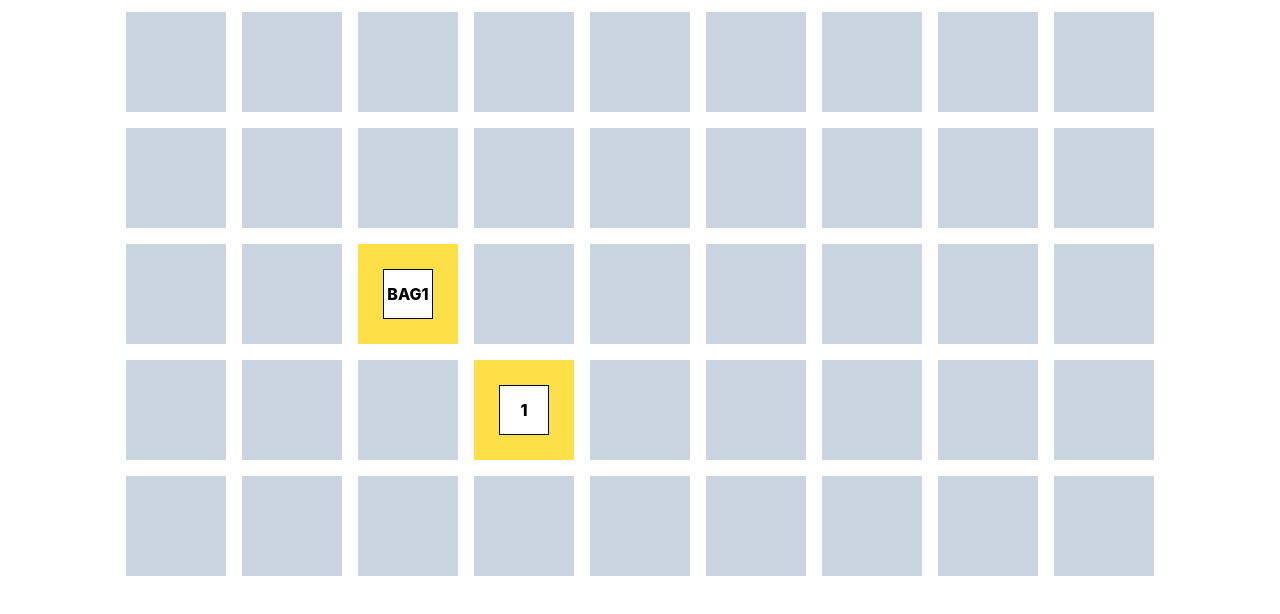
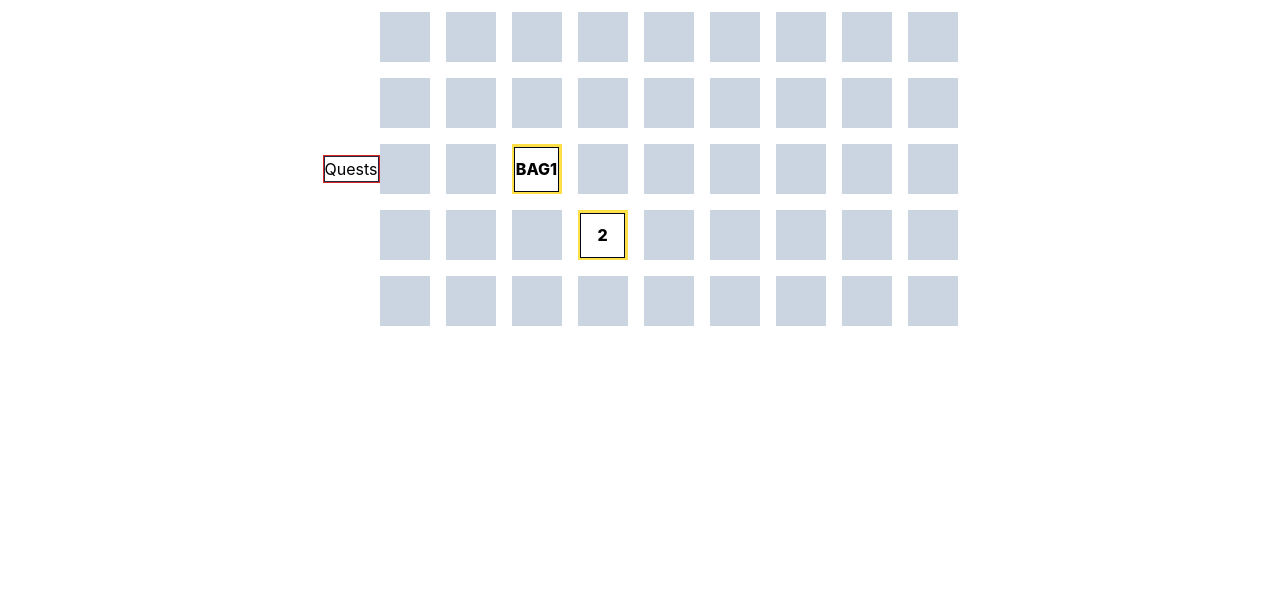
Before and after one commit to galih9/merge-react, a React (Vite) app: page / in a window 1280 px wide. Shown: the top 614 px of the page. Built offline with nearby package versions, Linux system fonts and the light colour scheme.

Commit message:
update logic merging

```diff
--- a/src/pages/box/empty.tsx
+++ b/src/pages/box/empty.tsx
@@ -5,11 +5,12 @@ interface IProps {
   name: string
   index: number
   boxId: string
+  type?: string
 }
-export const EmptyBox: FC<IProps> = ({ name, index, boxId }) => {
-  const [{ canDrop, isOver }, drop] = useDrop(() => ({
+export const EmptyBox: FC<IProps> = ({ name, index, boxId,type }) => {
+  const [{ canDrop }, drop] = useDrop(() => ({
     accept: "obj",
-    drop: () => ({ name: name, index: index }),
+    drop: () => ({ name: name, index: index, type: type }),
     collect: monitor => ({
       isOver: monitor.isOver(),
       canDrop: monitor.canDrop(),
@@ -20,7 +21,7 @@ export const EmptyBox: FC<IProps> = ({ name, index, boxId }) => {
     <>
       <div
         ref={drop}
-        className={`${boxId} h-[100px] w-[100px] ${canDrop ? "bg-lime-300" : "bg-slate-300"} `}
+        className={`${boxId} h-[50px] w-[50px] ${canDrop ? "bg-lime-300" : "bg-slate-300"} `}
       ></div>
     </>
   )
--- a/src/pages/box/index.tsx
+++ b/src/pages/box/index.tsx
@@ -1,24 +1,8 @@
-import { useEffect, useState, type CSSProperties, type FC } from "react"
+import { FC } from "react"
 import { ConnectableElement, useDrag, useDrop } from "react-dnd"
-
-import { ItemTypes } from "../types"
 import { useDispatch } from "react-redux"
-import { replaceData } from "../slice"
-import {
-  calculateImageId,
-  ItemImageDisplayer,
-} from "../../utils/image-calculator"
-import anime from "animejs"
-
-const style: CSSProperties = {
-  border: "1px dashed gray",
-  backgroundColor: "white",
-  padding: "0.5rem 1rem",
-  marginRight: "1.5rem",
-  marginBottom: "1.5rem",
-  cursor: "move",
-  float: "left",
-}
+import { addData, mergeData, replaceData } from "../slice"
+import { list_item } from "../types"
 
 interface BoxProps {
   name: string
@@ -30,28 +14,38 @@ interface BoxProps {
 interface DragItem {
   name: string
   index: number
+  type: string
 }
 export const Box: FC<BoxProps> = ({ name, index, type, boxId }) => {
   const dispatch = useDispatch()
-  const el = document.querySelector(".box-1")?.getBoundingClientRect()
 
   // DRAG
-  const [{ isDragging }, drag] = useDrag(
+  const [, drag] = useDrag(
     () => ({
       type: "obj",
       item: { name, index },
       end: (item, monitor) => {
         const dropResult = monitor.getDropResult<DragItem>()
-        console.log(dropResult)
         if (item && dropResult) {
+          console.log(type, index, dropResult.type, dropResult.index)
           // alert(`You dropped ${item.name} into ${dropResult.name}!`)
-          console.log(dropResult)
+          if (index != dropResult.index) {
+            if (type === dropResult.type) {
+              dispatch(
+                mergeData({
+                  indexFr: item.index,
+                  indexTo: dropResult.index,
+                }),
+              )
+            } else {
               dispatch(
                 replaceData({
                   indexFr: item.index,
                   indexTo: dropResult.index,
                 }),
               )
+            }
+          }
         }
       },
       collect: monitor => ({
@@ -60,11 +54,10 @@ export const Box: FC<BoxProps> = ({ name, index, type, boxId }) => {
     }),
     [name],
   )
-  const opacity = isDragging ? 0.4 : 1
   // DROP
-  const [{ canDrop, isOver }, drop] = useDrop(() => ({
+  const [, drop] = useDrop(() => ({
     accept: "obj",
-    drop: () => ({ name: name, index: index }),
+    drop: () => ({ name: name, index: index, type: type }),
     collect: monitor => ({
       isOver: monitor.isOver(),
       canDrop: monitor.canDrop(),
@@ -77,24 +70,15 @@ export const Box: FC<BoxProps> = ({ name, index, type, boxId }) => {
   }
   return (
     <div className={boxId}>
-      <div className="h-[100px] w-[100px] bg-yellow-300 flex flex-row justify-center items-center">
+      <div className="h-[50px] w-[50px] bg-yellow-300 flex flex-row justify-center items-center">
         <div
           onClick={() => {
-            // console.log(document.querySelector(".box-1")?.getBoundingClientRect())
-            // console.log(boxId, el)
-            // anime({
-            //   targets: boxId,
-            //   easing: "easeInOutExpo",
-            //   loop: true,
-            //   top: el?.top,
-            //   left: el?.left,
-            // })
-            if (type === ItemTypes.BOX1) {
-
+            if (type === list_item[0].code) {
+              dispatch(addData({ parentIndex: index }))
             }
           }}
           ref={attachRef}
-          className={`h-[50px] w-[50px] bg-white font-extrabold flex flex-row justify-center items-center border border-solid border-slate-950`}
+          className={`h-[45px] w-[45px] bg-white font-extrabold flex flex-row justify-center items-center border border-solid border-slate-950`}
         >
           {/* <ItemImageDisplayer src={calculateImageId(type)} /> */}
           {!type.includes("BAG") ? type[1] : type}
--- a/src/pages/slice.ts
+++ b/src/pages/slice.ts
@@ -1,16 +1,15 @@
 import { createSlice, PayloadAction } from "@reduxjs/toolkit"
 import { Box } from "./view"
-import { ItemTypes } from "./types"
+import { IItemTypes, list_item } from "./types"
 
 const SOURCE_DATA: Box[] = Array.from(new Array(45)).map((_, index) => ({
   isFilled: index === 20 || index === 30,
   index,
   name: index.toString(),
-  itemTypes: index === 20 ? ItemTypes.BOX1 : index === 30 ? ItemTypes.A1  : undefined,
+  charges: index === 20 ? 10 : undefined,
+  itemTypes:
+    index === 20 ? list_item[0] : index === 30 ? list_item[4] : undefined,
 }))
-interface IProps {
-  data: Box[]
-}
 interface IReplaceProps {
   indexFr: number
   indexTo: number
@@ -21,10 +20,22 @@ const initialState = {
 
 const checkAvailableSlot = (state: Box[]): number | null => {
   for (let i = 0; i < state.length; i++) {
-    const element = state[i];
+    const element = state[i]
+    if (!element.isFilled) {
+      return i
+    }
+  }
+  return null
+}
 
+const calculateNextTier = (val: string | undefined): IItemTypes | undefined => {
+  for (let i = 0; i < list_item.length; i++) {
+    const element = list_item[i]
+    if (val === element.code && i != list_item.length) {
+      return list_item[i + 1]
+    }
   }
-  return null;
+  return undefined
 }
 
 const gameSlice = createSlice({
@@ -34,11 +45,50 @@ const gameSlice = createSlice({
     setData: (state, { payload }) => {
       state.data = payload
     },
-    addData: (state) => {
+    addData: (state, action: PayloadAction<{ parentIndex: number }>) => {
+      const idx = checkAvailableSlot(state.data)
+      const pdx = action.payload.parentIndex
+      const charges = state.data[pdx].charges
+      if (idx != null) {
+        if (charges != null && charges != undefined) {
+          if (charges < 2) {
+            state.data[pdx].isFilled = false
+            state.data[pdx].itemTypes = undefined
+          }
+          state.data[pdx].charges! -= 1
+        }
+        const newdata: Box = {
+          isFilled: true,
+          name: `${idx + 1}`,
+          index: idx,
+          itemTypes: list_item[3],
+        }
+        state.data[idx] = newdata
+      }
+    },
+    mergeData: (state, action: PayloadAction<IReplaceProps>) => {
+      let table = state.data
+      const fdx = action.payload.indexFr
+      const tdx = action.payload.indexTo
+      const fr = table[fdx]
+      const to = table[tdx]
+      console.log(fr.itemTypes?.code, "=", to.itemTypes?.code)
+      const next_tier = calculateNextTier(fr.itemTypes?.code)
+      if (fr.itemTypes?.code != to.itemTypes?.code || next_tier === undefined) {
+        table[tdx] = fr
+        table[fdx] = to
+      } else {
+        table[tdx] = { ...to, itemTypes: next_tier }
+        table[fdx] = {
+          ...fr,
+          isFilled: false,
+          itemTypes: undefined,
+        }
+      }
 
+      state.data = table
     },
     replaceData: (state, action: PayloadAction<IReplaceProps>) => {
-      console.log("called action", action.payload)
       const fr = state.data[action.payload.indexFr]
       const to = state.data[action.payload.indexTo]
       state.data[action.payload.indexTo] = fr
@@ -47,5 +97,5 @@ const gameSlice = createSlice({
   },
 })
 
-export const { setData, replaceData } = gameSlice.actions
+export const { setData, replaceData, addData, mergeData } = gameSlice.actions
 export default gameSlice
--- a/src/pages/types.ts
+++ b/src/pages/types.ts
@@ -1,15 +1,66 @@
-export const ItemTypes = {
-  BOX1: "BAG1",
-  BOX2: "BAG2",
-  BOX3: "BAG3",
-  A1: "A1",
-  A2: "A2",
-  A3: "A3",
-  A4: "A4",
-  A5: "A5",
-  A6: "A6",
-  A7: "A7",
+export interface IItemTypes {
+  code: string
+  title: string
 }
+
+export const list_item: IItemTypes[] = [
+  {
+    code: "BAG1",
+    title: "Bag 1",
+  },
+  {
+    code: "BAG2",
+    title: "Bag 2",
+  },
+  {
+    code: "BAG3",
+    title: "Bag 3",
+  },
+  {
+    code: "A1",
+    title: "A1",
+  },
+  {
+    code: "A2",
+    title: "A2",
+  },
+  {
+    code: "A3",
+    title: "A3",
+  },
+  {
+    code: "A4",
+    title: "A4",
+  },
+  {
+    code: "A5",
+    title: "A5",
+  },
+  {
+    code: "A6",
+    title: "A6",
+  },
+  {
+    code: "A7",
+    title: "A7",
+  },
+  {
+    code: "A8",
+    title: "A8",
+  },
+  {
+    code: "A9",
+    title: "A9",
+  },
+  {
+    code: "A110",
+    title: "A10",
+  },
+  {
+    code: "A11",
+    title: "A11",
+  },
+]
 
 export const COL_CHOCOLATE = "#de6800"
 export const COL_BRIGHT_CHOCOLATE = "#f5ae70"
--- a/src/pages/view.tsx
+++ b/src/pages/view.tsx
@@ -1,14 +1,15 @@
-import { FC, memo, useEffect, useState } from "react"
+import { FC, memo } from "react"
 import { Box as Boxes } from "./box"
 import { RootState } from "../app/store"
 import { useSelector } from "react-redux"
 import { EmptyBox } from "./box/empty"
+import { IItemTypes } from "./types"
 interface ViewProps {}
 export type Box = {
   isFilled: boolean
   name: string
   index: number
-  itemTypes?: string | undefined
+  itemTypes?: IItemTypes
   charges?: number | null | undefined
 }
 
@@ -17,17 +18,28 @@ const View: FC<ViewProps> = () => {
   return (
     <>
       <div className="my-3 flex items-center justify-center">
+        <div className="border border-red-600 h-full">
+
+        <div className="border border-slate-800">
+          <p>Quests</p>
+        </div>
+        </div>
         <div className="grid grid-cols-9 gap-4">
           {data.map((e, i) =>
             e.isFilled ? (
               <Boxes
                 name={`${i + 1}`}
                 index={i}
-                type={e.itemTypes ?? ""}
+                type={e.itemTypes?.code ?? ""}
                 boxId={`box-` + i}
               />
             ) : (
-              <EmptyBox name={`${i + 1}`} index={i} boxId={`box-` + i} />
+              <EmptyBox
+                name={`${i + 1}`}
+                index={i}
+                boxId={`box-` + i}
+                type={e.itemTypes?.code}
+              />
             ),
           )}
         </div>
```
Lines whose indentation alone changed are shown as unchanged.
